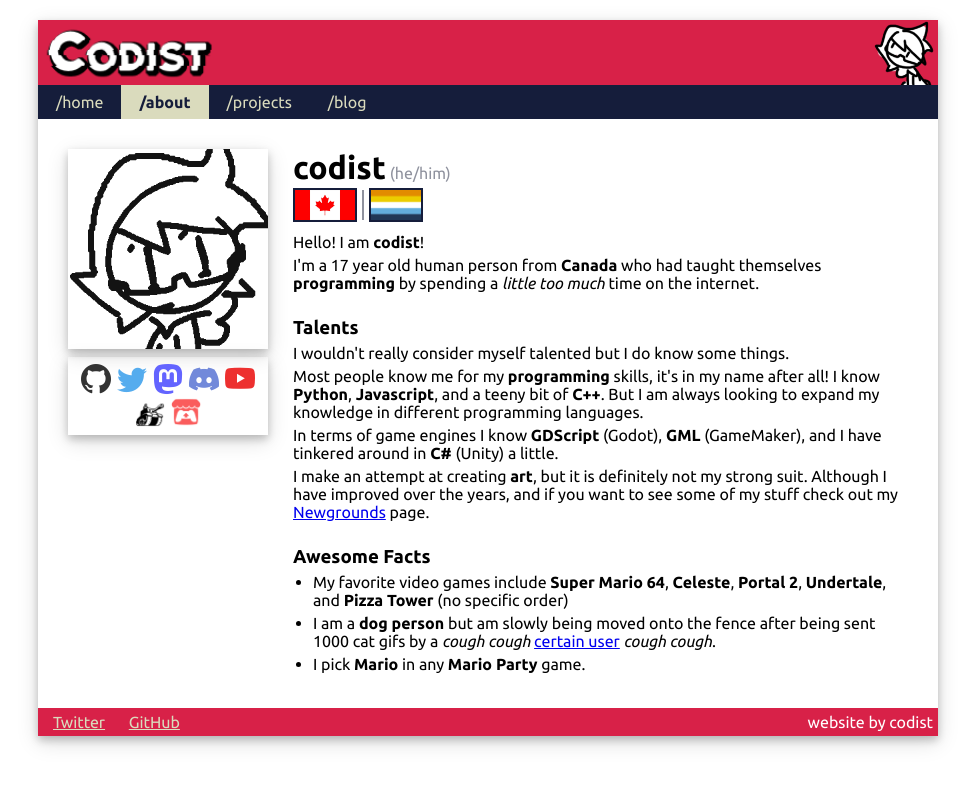
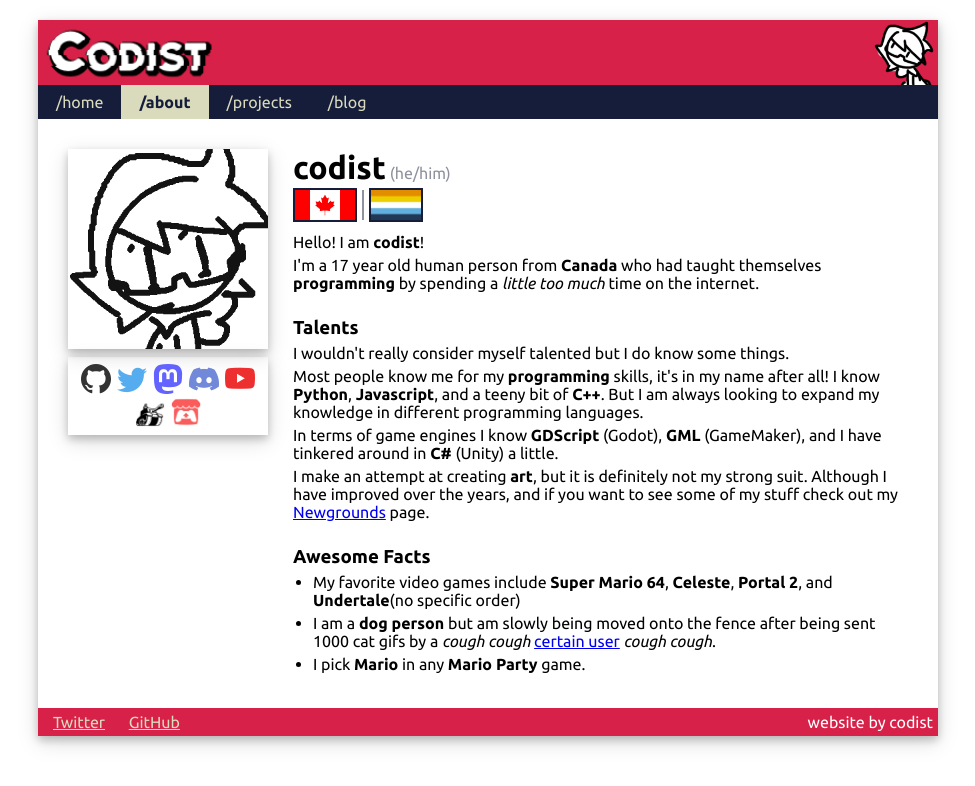
Before and after one commit to ImCodist/site-imcodist-xyz, a Jekyll site: the page built from about.html, in a window 1280 px wide. Shown: the top 786 px of the page, without its empty margins (152-1127 px from the left). Built offline with Jekyll 4.4.1, drawn with Linux system fonts in a browser that asks for light colours; nearby versions of some CDN libraries.

Commit message:
I liked the game but not THAT much.

```diff
--- a/about.html
+++ b/about.html
@@ -62,7 +62,7 @@
 
             <h3>Awesome Facts</h3>
             <ul>
-                <li>My favorite video games include <b>Super Mario 64</b>, <b>Celeste</b>, <b>Portal 2</b>, <b>Undertale</b>, and <b>Pizza Tower</b> (no specific order)</li>
+                <li>My favorite video games include <b>Super Mario 64</b>, <b>Celeste</b>, <b>Portal 2</b>, and <b>Undertale</b>(no specific order)</li>
                 <li>I am a <b>dog person</b> but am slowly being moved onto the fence after being sent 1000 cat gifs by a <i>cough cough</i> <a href="https://twitter.com/ClodiumStuff">certain user</a> <i>cough cough</i>.</li>
                 <li>I pick <a href="/gifofmarioplushiedancing" id="marioers"><b>Mario</b></a> in any <b>Mario Party</b> game.</li>
             </ul>
```
